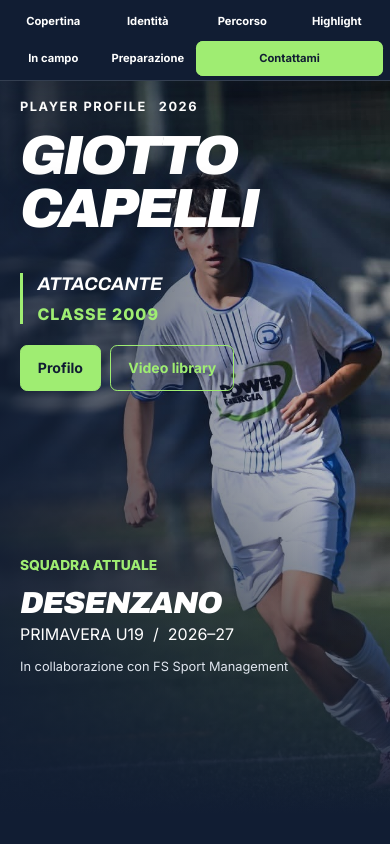
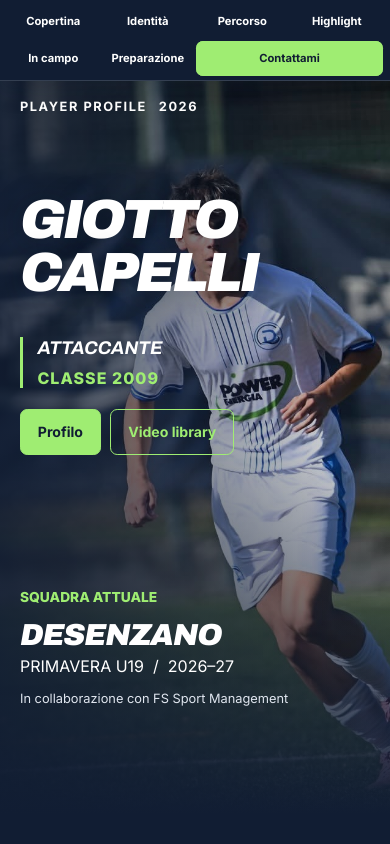
Before and after one commit to itsnicoletta/Giotto-Capelli-, a plain HTML site: page index.html in a window 390 px wide. Shown: the top 844 px of the page. Drawn offline with Linux system fonts and the light colour scheme.

Commit message:
Centra verticalmente il titolo in copertina

```diff
--- a/style.css
+++ b/style.css
@@ -168,7 +168,7 @@ th { width: 30%; color: var(--accent-ink); font-size: .78rem; text-transform: up
               linear-gradient(0deg, var(--navy), transparent 45%);
 }
 .front-head { justify-content: flex-start; gap: .75rem; padding-top: 1rem; letter-spacing: .12em; font-size: .8rem; }
-.front-title { margin-top: clamp(-40px, -3vw, -12px); margin-bottom: clamp(.5rem, 2svh, 1.25rem); }
+.front-title { margin-top: clamp(1.5rem, 12svh, 8rem); margin-bottom: clamp(.5rem, 2svh, 1.25rem); }
 .front-role { border-left: 3px solid var(--lime); padding-left: .9rem; line-height: 1.25; }
 .front-role h2 { text-transform: uppercase; font-style: italic; font-size: clamp(1.15rem, 2vw, 2rem); }
 .front-role p, .front-label { color: var(--lime); text-transform: uppercase; font-weight: 800; font-size: .86rem; }
@@ -270,7 +270,7 @@ nav .menu-contact[aria-current] { color: var(--navy); }
   .clips { grid-template-columns: minmax(0, 1fr); }
   .masthead, .folio { font-size: .65rem; }
   .front { min-height: calc(100svh - 5.1rem + var(--section-gap)); }
-  .front-title { margin-top: -.5rem; }
+  .front-title { margin-top: clamp(1.5rem, 7svh, 3.5rem); }
   .front-photo { left: 0; }
   .front-photo img { object-position: 38% center; }
   .front-photo::after { background: linear-gradient(90deg, #111d33d9, #111d331a), linear-gradient(0deg, var(--navy) 4%, transparent 52%); }
```
